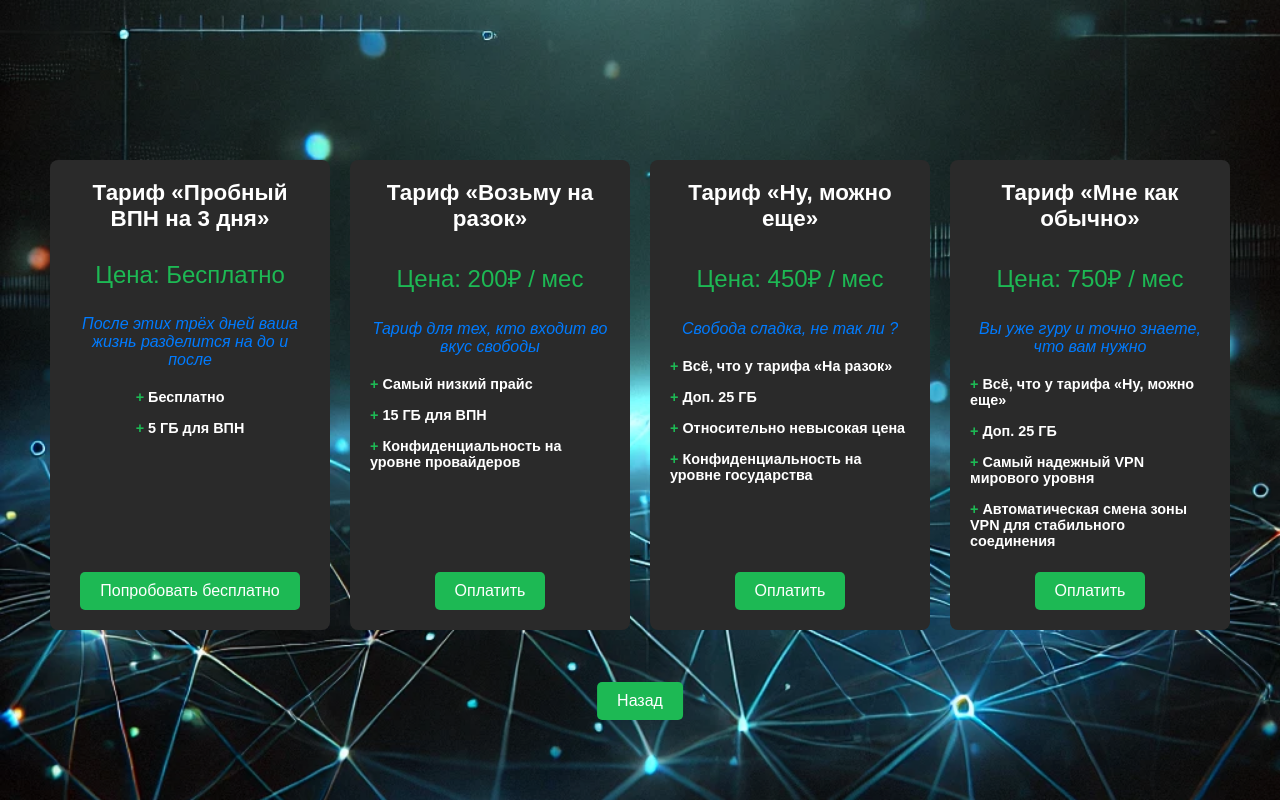
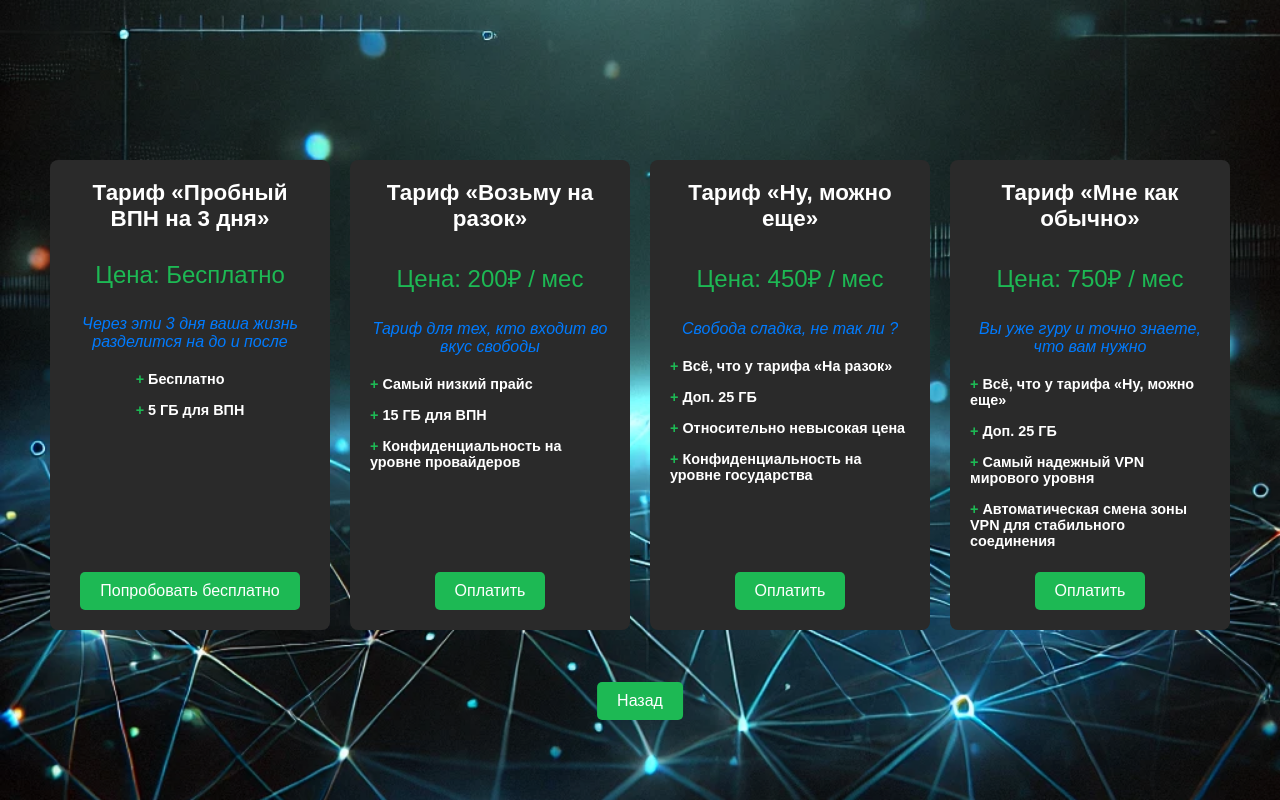
Before and after one commit to Pro100kir2/ghost-vpn, a Flask app: page /tariff.html in a window 1280 px wide. Run offline with Flask 3, Linux system fonts and the light colour scheme; some libraries are stand-ins or nearby versions.

Commit message:
Update tariff.html

```diff
--- a/templates/tariff.html
+++ b/templates/tariff.html
@@ -169,7 +169,7 @@
       <div class="tariff-card">
         <h2>Тариф «Пробный ВПН на 3 дня»</h2>
         <p class="price">Цена: Бесплатно</p>
-        <p class="slogan">После этих трёх дней ваша жизнь разделится на до и после</p>
+        <p class="slogan">Через эти 3 дня ваша жизнь разделится на до и после</p>
         <ul class="features">
           <li>Бесплатно</li>
           <li>5 ГБ для ВПН </li>
```
